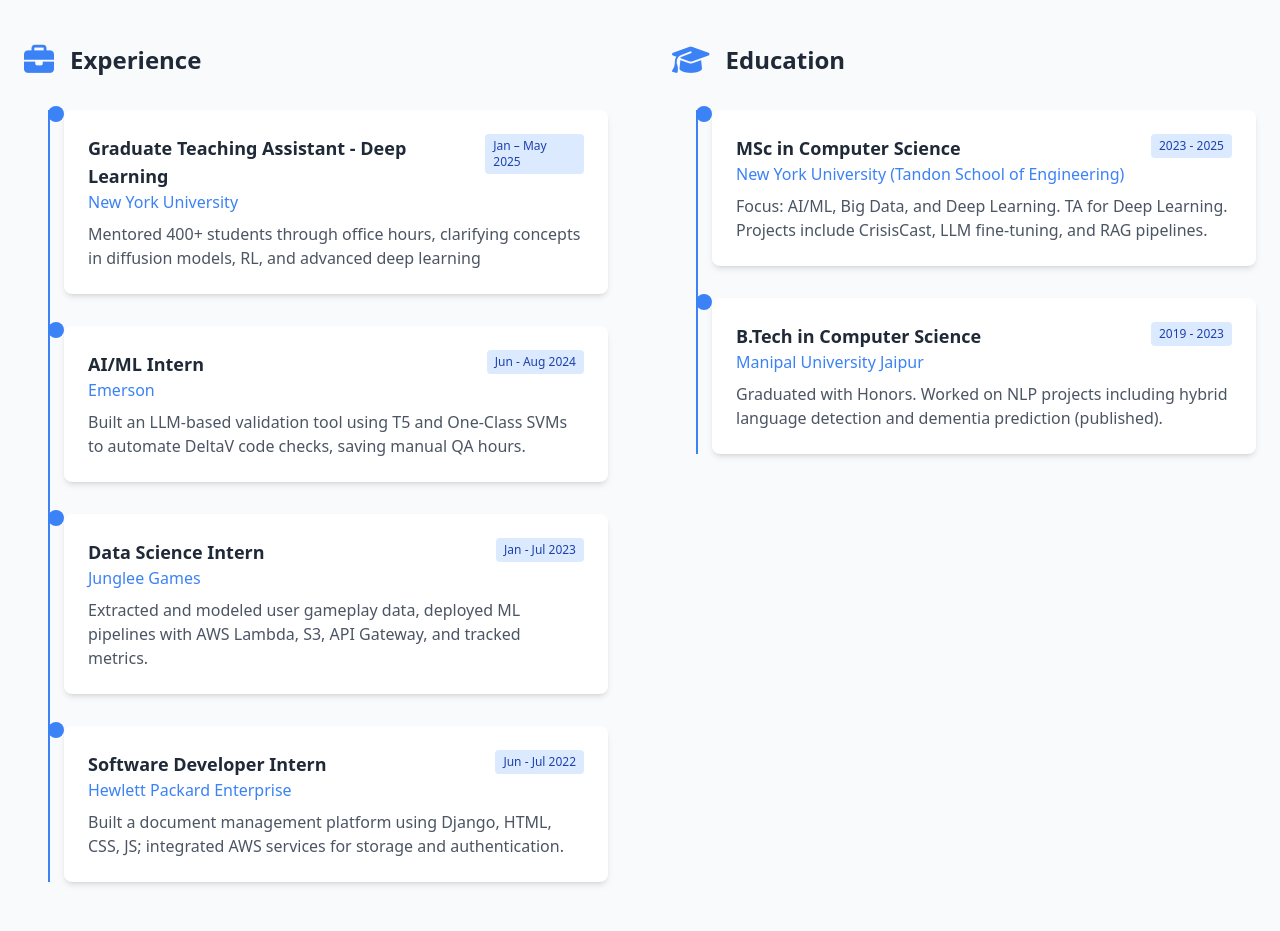
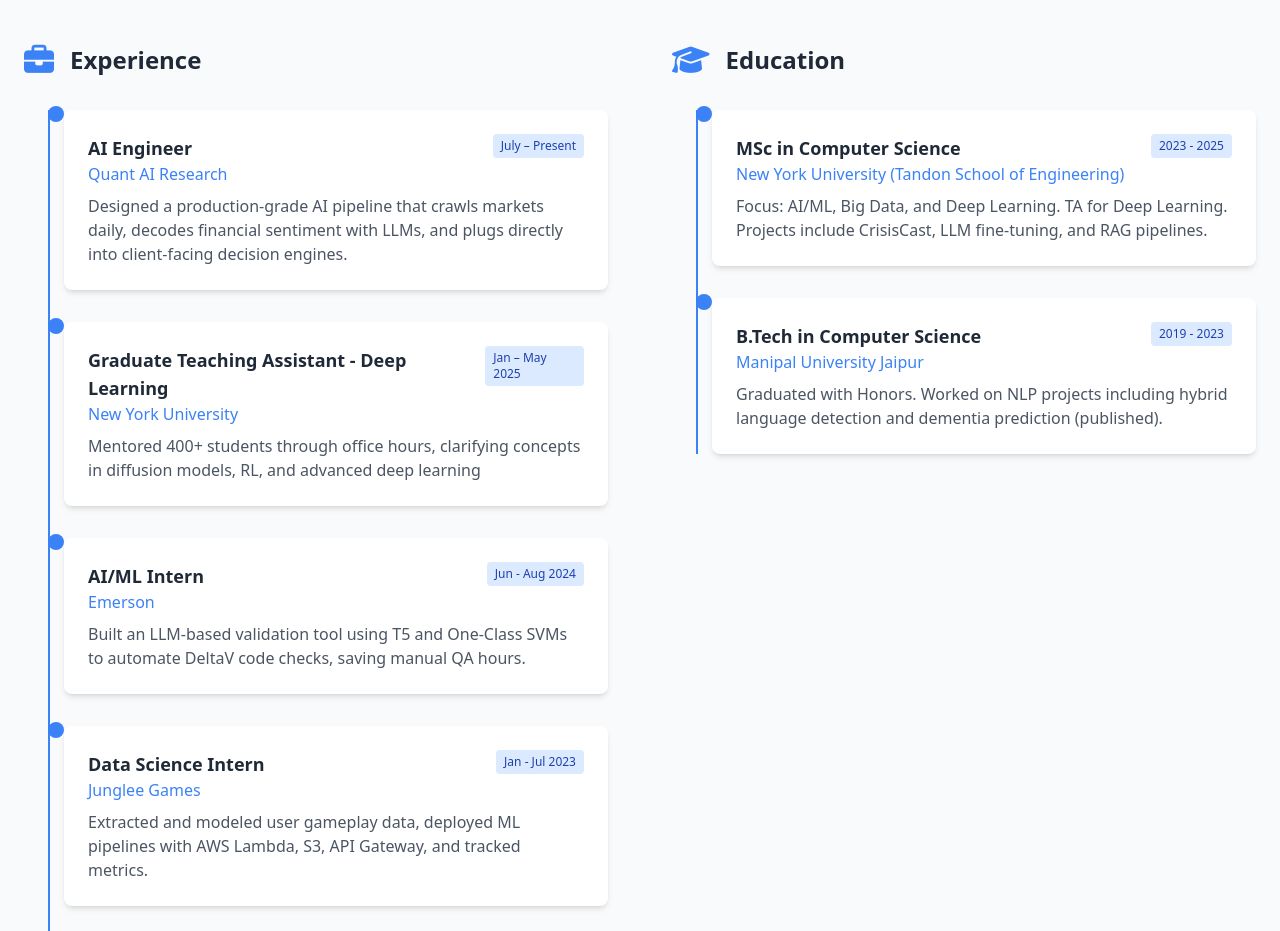
Before and after one commit to NikhilSoni15/NikhilSoni15.github.io, a plain HTML site: page index.html in a window 1280 px wide. Shown: the part 3100-4031 px from the top of the page. Drawn offline with nearby package versions, Linux system fonts and the light colour scheme.

Commit message:
Added new experiance

```diff
--- a/index.html
+++ b/index.html
@@ -491,6 +491,21 @@
                             <div class="absolute w-4 h-4 bg-blue-500 rounded-full left-6 -mt-1"></div>
                             <div class="bg-white p-6 rounded-lg shadow-md">
                                 <div class="flex justify-between items-start">
+                                    <h4 class="font-bold text-lg">AI Engineer</h4>
+                                    <span class="bg-blue-100 text-blue-800 text-xs px-2 py-1 rounded">July – Present</span>
+                                </div>
+                                <p class="text-blue-500 mb-2">Quant AI Research</p>
+                                <p class="text-gray-600">
+                                    Designed a production-grade AI pipeline that crawls markets daily, decodes financial sentiment with LLMs, and plugs directly into client-facing decision engines.
+                                </p>
+                            </div>
+                        </div>
+
+                        <!-- Experience 2 -->
+                        <div class="mb-8 pl-10 relative">
+                            <div class="absolute w-4 h-4 bg-blue-500 rounded-full left-6 -mt-1"></div>
+                            <div class="bg-white p-6 rounded-lg shadow-md">
+                                <div class="flex justify-between items-start">
                                     <h4 class="font-bold text-lg">Graduate Teaching Assistant - Deep Learning</h4>
                                     <span class="bg-blue-100 text-blue-800 text-xs px-2 py-1 rounded">Jan – May 2025</span>
                                 </div>
@@ -501,7 +516,7 @@
                             </div>
                         </div>
 
-                        <!-- Experience 2 -->
+                        <!-- Experience 3 -->
                         <div class="mb-8 pl-10 relative">
                             <div class="absolute w-4 h-4 bg-blue-500 rounded-full left-6 -mt-1"></div>
                             <div class="bg-white p-6 rounded-lg shadow-md">
@@ -516,7 +531,7 @@
                             </div>
                         </div>
 
-                        <!-- Experience 3 -->
+                        <!-- Experience 4 -->
                         <div class="mb-8 pl-10 relative">
                             <div class="absolute w-4 h-4 bg-blue-500 rounded-full left-6 -mt-1"></div>
                             <div class="bg-white p-6 rounded-lg shadow-md">
@@ -531,7 +546,7 @@
                             </div>
                         </div>
 
-                        <!-- Experience 4 -->
+                        <!-- Experience 5 -->
                         <div class="pl-10 relative">
                             <div class="absolute w-4 h-4 bg-blue-500 rounded-full left-6 -mt-1"></div>
                             <div class="bg-white p-6 rounded-lg shadow-md">
```
Also changed, not shown: 1 other file.
